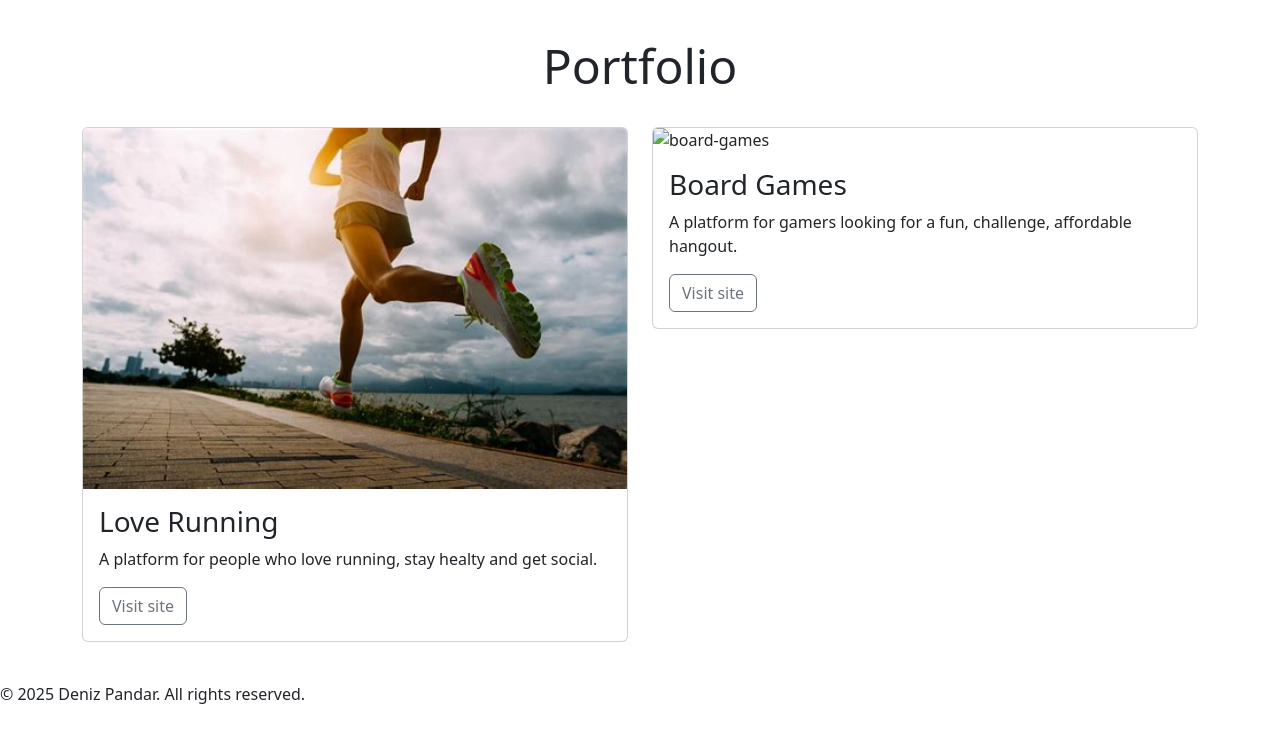
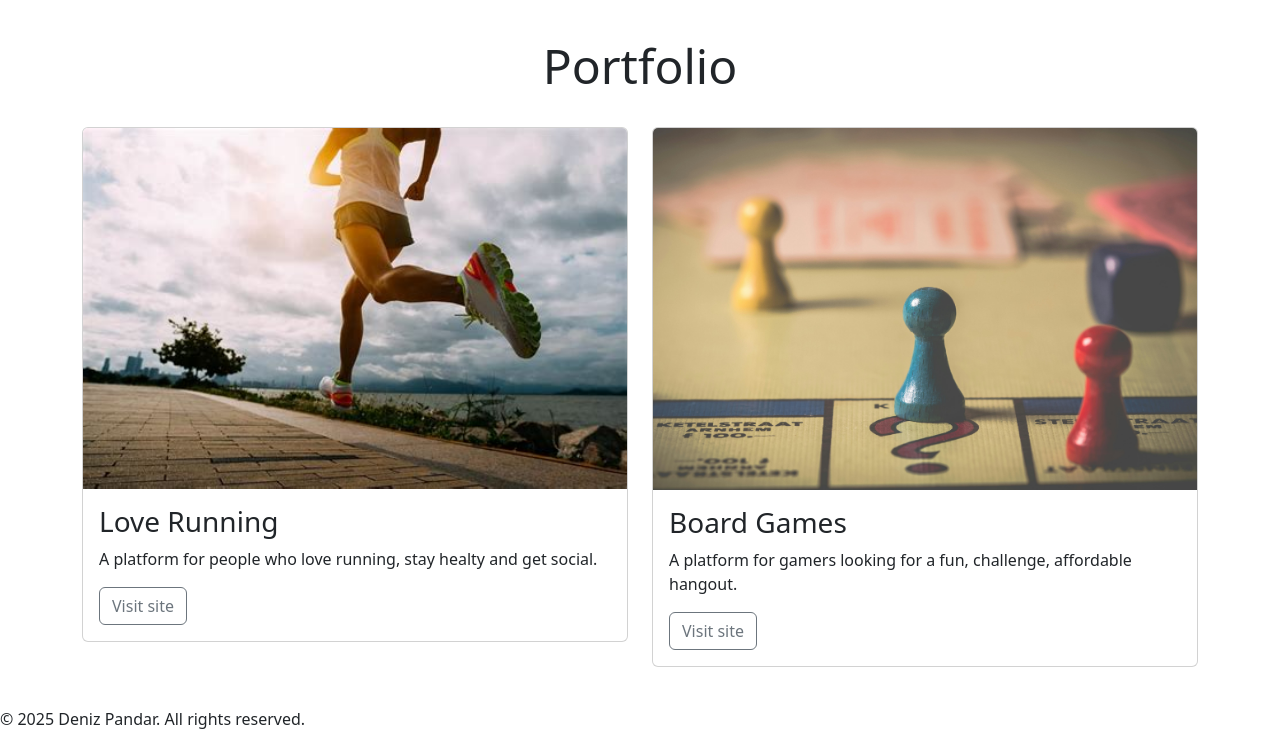
Before and after one commit to PDennise/cv-portfolio, a plain HTML site: page index.html in a window 1280 px wide. Shown: the part 1713-2444 px from the top of the page. Before the commit the page ends 2419 px from the top, so only its background shows below. Drawn offline with nearby package versions, Linux system fonts and the light colour scheme; a web font is replaced by a local one.

Commit message:
fix boardgames link on project

```diff
--- a/index.html
+++ b/index.html
@@ -207,7 +207,7 @@
                 </div>
             <div class="col-12 col-md-6">
                     <div class="card mb-3 sharp-corners">
-                        <img src="assets/images/board-games.jpg" class="card-img-top"
+                        <img src="assets/images/blur-board-game.jpg" class="card-img-top"
                             alt="board-games">
                         <div class="card-body">
                             <h3 class="card-title">Board Games</h3>
```
